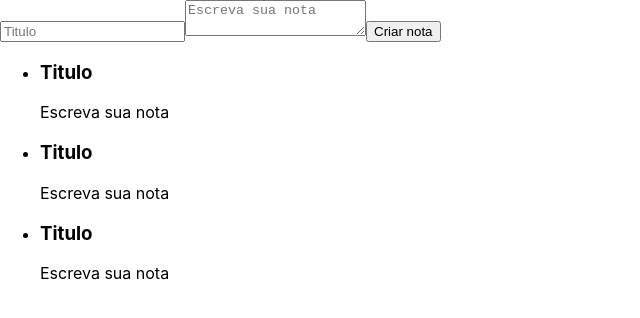
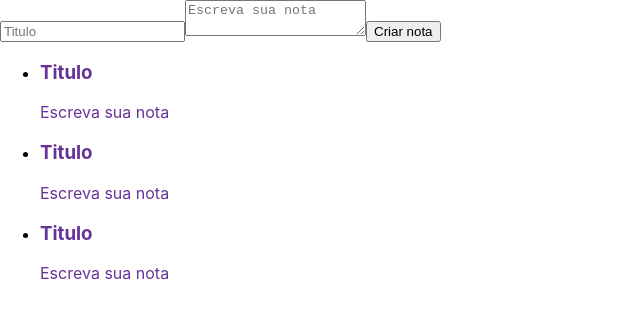
Before and after one commit to J3eff/ceep-reactjs, a React (Create React App) app: page / in a window 1280 px wide. Shown: the top 318 px of the page, without its empty margins (0-640 px from the left). Built offline with nearby package versions, Linux system fonts and the light colour scheme.

Commit message:
Estilizando componentes

```diff
--- a/src/App.js
+++ b/src/App.js
@@ -7,7 +7,6 @@ class App extends Component {
     return (
       <section>
         <FormularioCadastro />
-
         <ListaDeNotas />
       </section>
     );
--- /dev/null
+++ b/src/components/CardNota/CardNota.css
@@ -0,0 +1,3 @@
+.card-nota{
+    color: rebeccapurple;
+}
--- a/src/components/CardNotas.jsx
+++ b/src/components/CardNota/CardNota.jsx
@@ -1,11 +1,11 @@
 import React, { Component } from 'react';
+import './CardNota.css';
 
-
-class CardNotas extends Component {
+class CardNota extends Component {
 
     render() {
         return (
-            <section>
+            <section className="card-nota">
                 <header>
                     <h3>Titulo</h3>
                 </header>
@@ -15,4 +15,4 @@ class CardNotas extends Component {
     }
 }
 
-export default CardNotas;
+export default CardNota;
--- a/src/components/ListaDeNotas.jsx
+++ b/src/components/ListaDeNotas.jsx
@@ -1,19 +1,19 @@
 import React, { Component } from 'react'
-import CardNotas from './CardNotas';
+import CardNota from './CardNota/CardNota';
 
 class ListaDeNotas extends Component {
     render() {
         return (
             <ul>
-                <li>
-                    <CardNotas />
-                </li>
-                <li>
-                    <CardNotas />
-                </li>
-                <li>
-                    <CardNotas />
-                </li>
+                {Array.of("Trabalho", "Trabalho", "Estudo").map((categoria, index) => {
+                    return (
+                        <li key={index}>
+
+                            <CardNota />
+                        </li>
+                    );
+                })}
+
             </ul>
         );
     }
```
